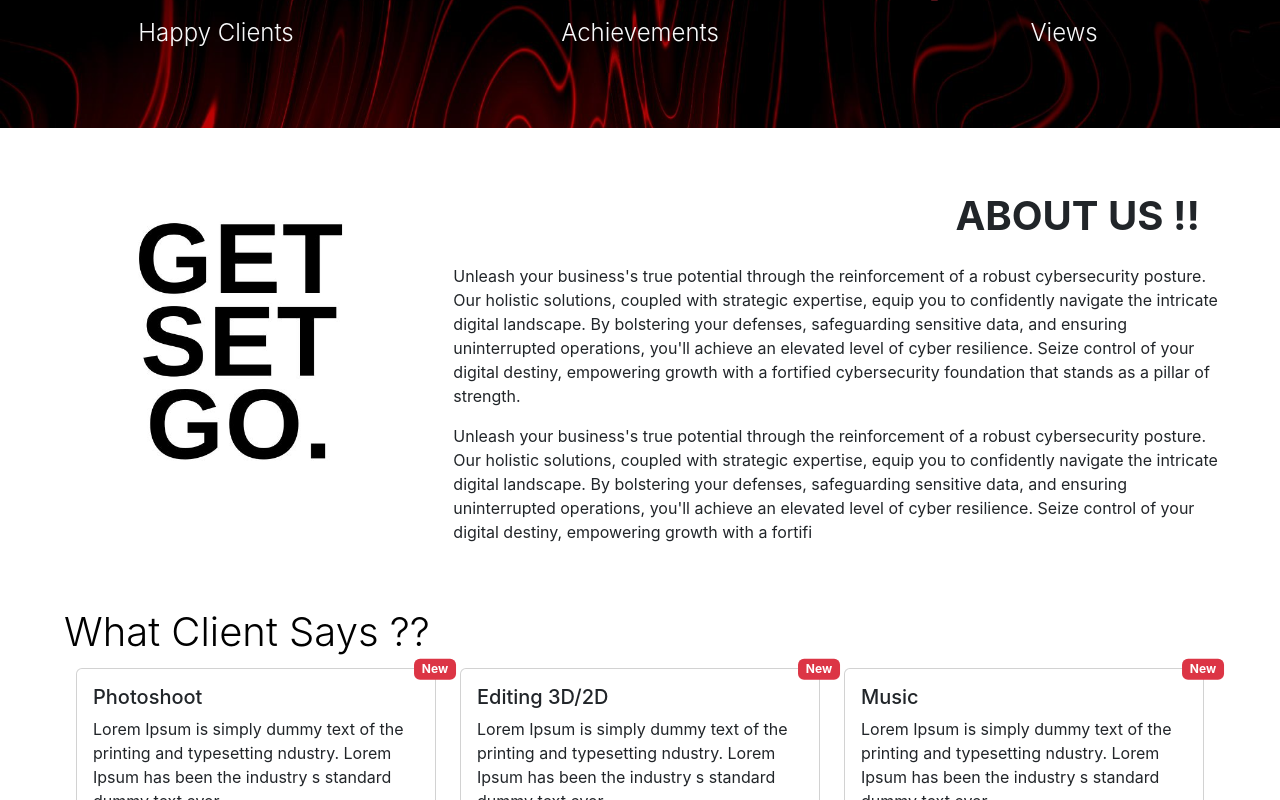
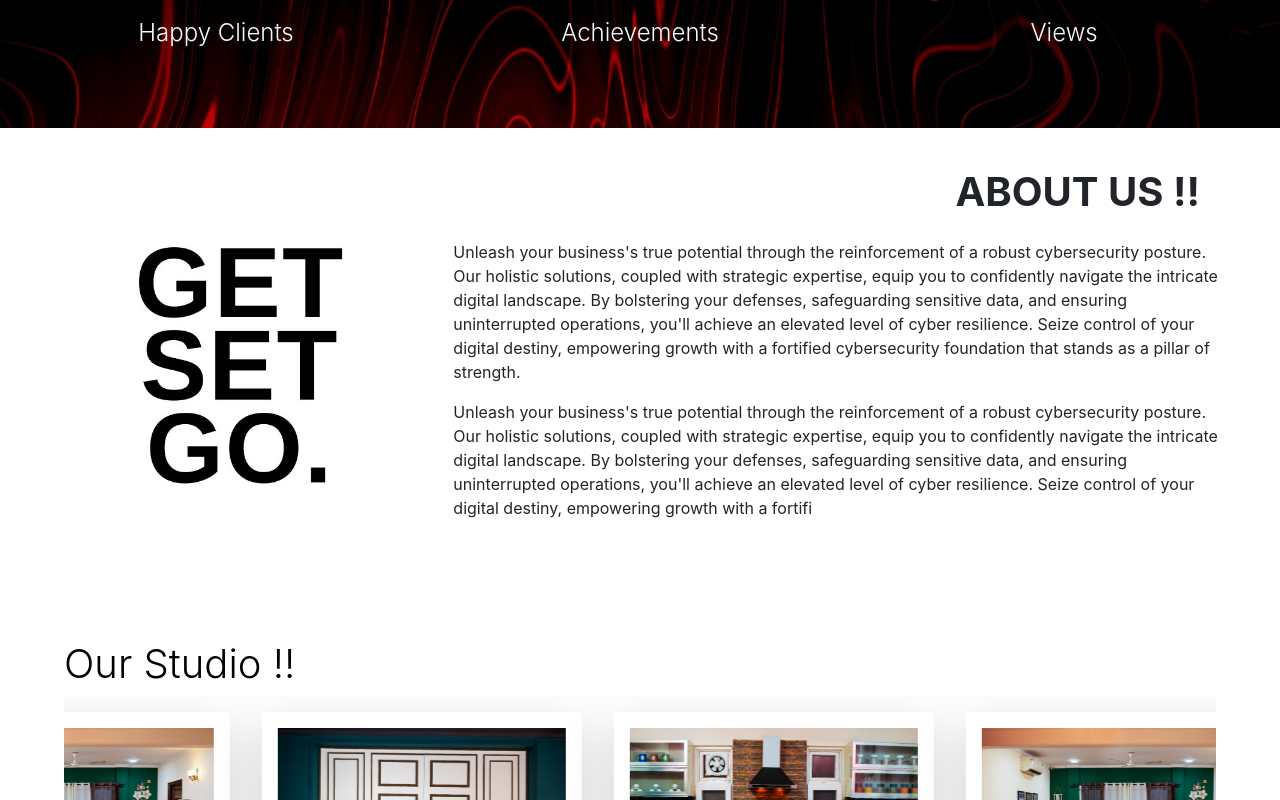
Before and after one commit to kritanksharma/gsg-studio, a React (Create React App) app: page / in a window 1280 px wide. Shown: the part 2000-2800 px from the top of the page. Built offline with nearby package versions, Linux system fonts and the light colour scheme.

Commit message:
chnages -02.08.2023

```diff
--- a/src/App.js
+++ b/src/App.js
@@ -70,8 +70,8 @@ function App() {
   return (
     <div className="App">
       <NavBar title="GET SET GO Studio"></NavBar>
-
-      <MainSection />
+      <div id="home">
+      <MainSection /></div>
      <div id="services">
      <div className="py-1"></div>
      <MoreInfo head={moreinfoHead} body={moreinfoBody} /></div>
--- a/src/components/About.js
+++ b/src/components/About.js
@@ -4,27 +4,7 @@ import s2 from "../static/s2.jpeg";
 import s3 from "../static/s3.jpeg";
 import logo2 from "../static/logo2.jpeg";
 export default function About() {
-  const workData = [
-    {
-      title: "Photoshoot",
-      content1:
-        " Lorem Ipsum is simply dummy text of the printing and typesetting ndustry. Lorem Ipsum has been the industry s standard dummy text ever",
-      content2: " ~ reactnest",
-    },
-    {
-      title: "Editing 3D/2D",
-      content1:
-        " Lorem Ipsum is simply dummy text of the printing and typesetting ndustry. Lorem Ipsum has been the industry s standard dummy text ever",
-      content2: " ~ reactnest",
-    },
-    {
-      title: "Music",
-      content1:
-        " Lorem Ipsum is simply dummy text of the printing and typesetting ndustry. Lorem Ipsum has been the industry s standard dummy text ever",
-      content2: " ~ reactnest",
-    },
-
-  ];
+  const workData = []; // client review data [title , content1 , content2]
   const setImages = [
     { image: s1 },
     { image: s2},
@@ -59,12 +39,12 @@ export default function About() {
             <div className="col-md-4">
               <img
                 src={logo2}
-                className="img-fluid rounded-start mt-4"
+                className="img-fluid rounded-start mt-5"
                 alt="..."
                 style={{width:"300px" , height:'300px'}}
               />
             </div>
-            <div className="col-md-8 mt-4">
+            <div className="col-md-8">
             <h3 className="display-6  fw-bold text-end px-5">{about[0].title}</h3>
               <div className="card-body">
                 <p className="card-text text-start">
@@ -85,11 +65,11 @@ export default function About() {
         className="card w-100 p-3"
         style={{ border: "none", borderRadius: "0px" }}
       >
-        <h3 className="display-6 text-black mx-3 text-start mx-5">{title1}</h3>
+        <h3 className="display-6 text-black mx-3 text-start mx-5">{ workData.length>0 ? title1 : ''}</h3>
 
 
             <div className="row g-0 mx-5 mb-5">
-              {workData.map((item, index) => (
+              {workData.length>0 && workData.map((item, index) => (
                 <div key={index} className="col-md-4">
                   <div className="container text-center my-1">
                     <div className="row">
@@ -126,7 +106,7 @@ export default function About() {
                    <div className="card border-0 shadow-lg overflow-hidden card-focus-animation mx-3 rounded-0 my-3" style={{width:'40vh'}}>
                   <img
                     src={item.image}
-                    className="img-fluid rounded-0 p-3 img-grayscale"
+                    className="img-fluid rounded-0 p-3"
                     alt="..."
                   /></div>
                 </div>
--- a/src/components/MainSection.js
+++ b/src/components/MainSection.js
@@ -5,7 +5,7 @@ export default function MainSection() {
   const content=" We're Get Set Go - a production house where creativity knows no bounds. With captivating commercials, captivating music videos, thrilling fiction productions, 3D modelling, and VFX, we bring imagination to life. Join the hype as we make waves in the entertainment world!"
   return (
     <div>
-     <div class="card"
+     <div className="card"
        style={{
         backgroundColor: "black",
         width: "100%",
--- a/src/components/NavBar.js
+++ b/src/components/NavBar.js
@@ -9,7 +9,7 @@ export default function navBar(props) {
         style={{ backgroundColor: "black" , border:'none'}}
       >
         <div className="container-fluid">
-          <a className="navbar-brand" href="/">
+          <a className="navbar-brand" href="#home">
           <img
               src={logo}
               alt="Logo"
```
Also changed, not shown: 1 other file (tests, documents, lock files or other folders).
